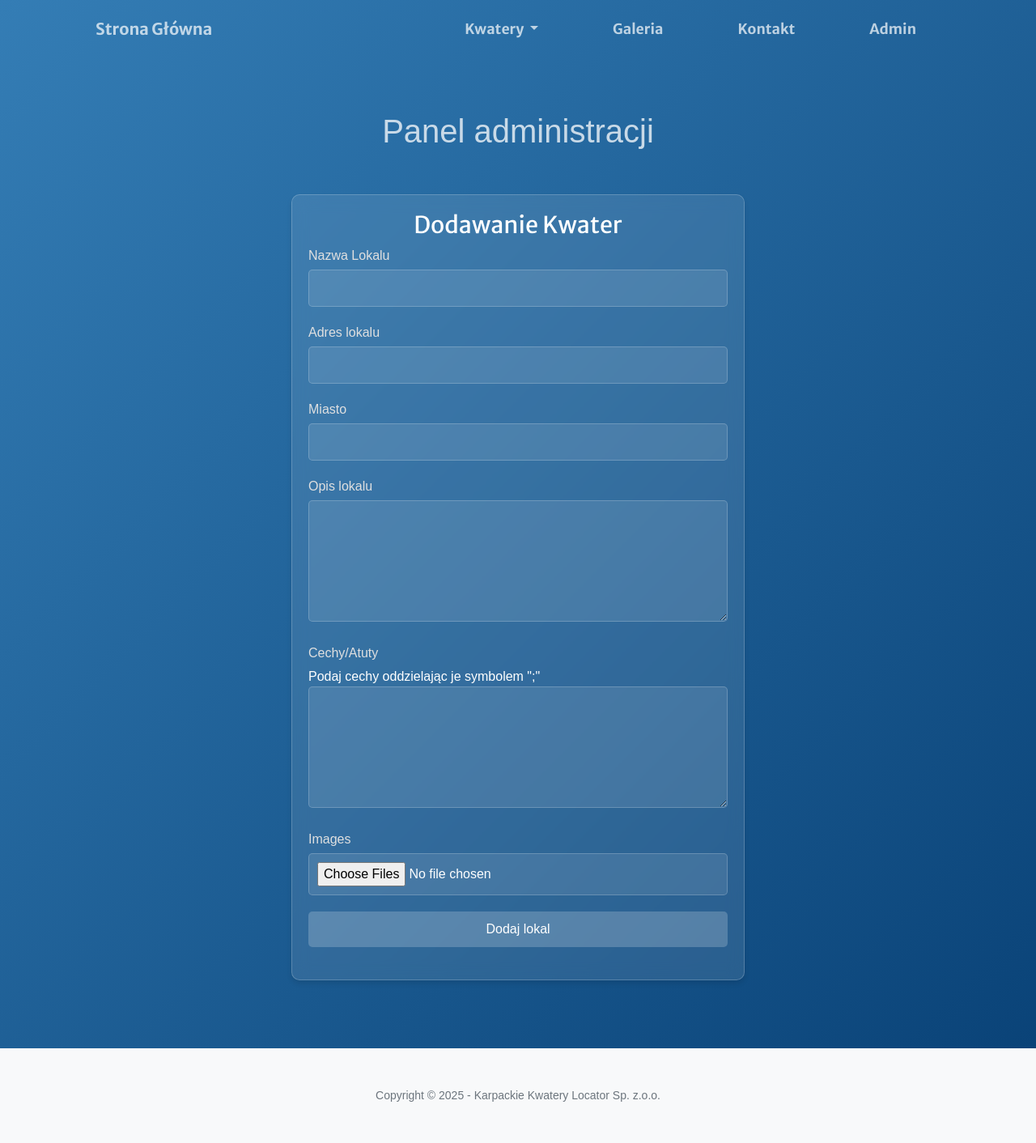
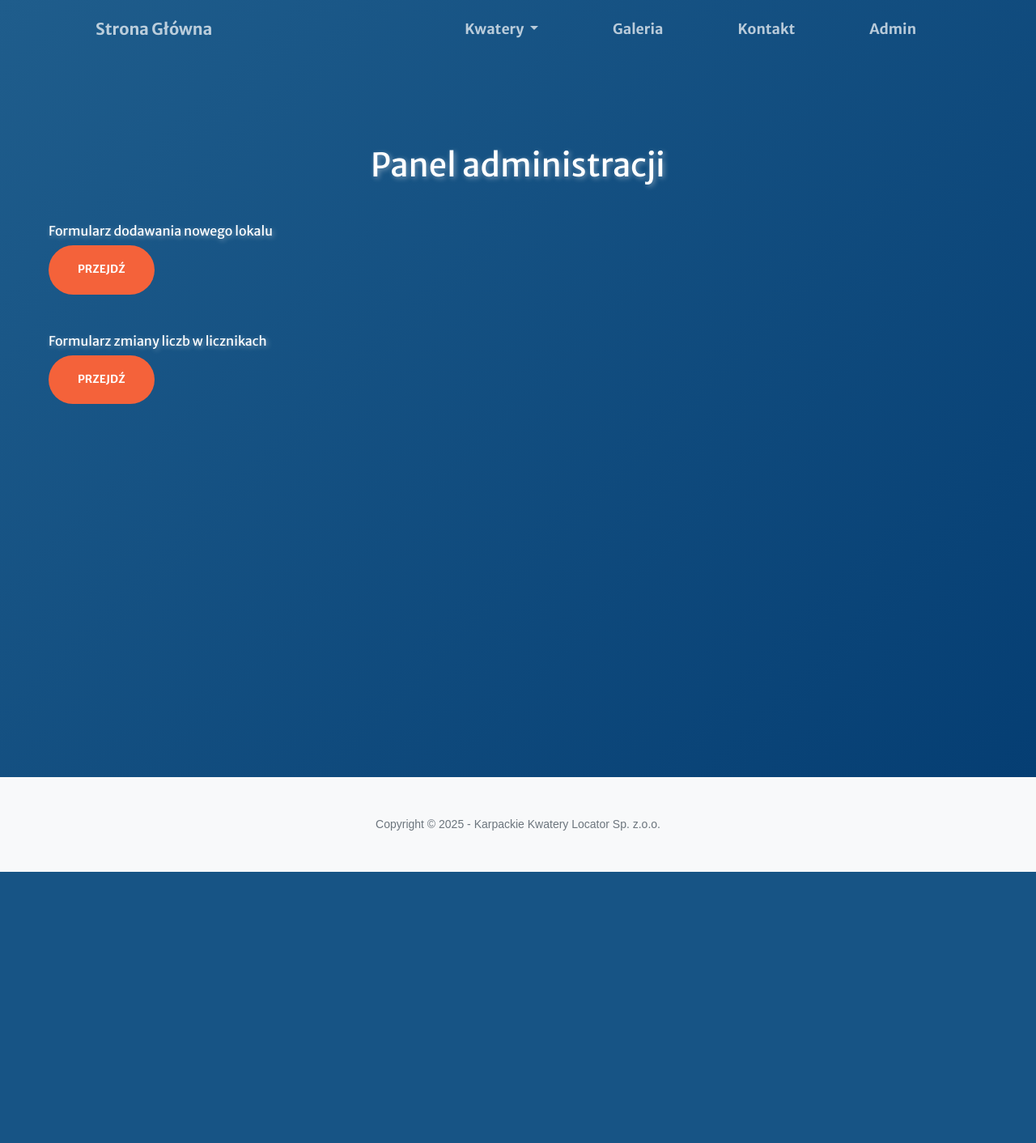
Before and after one commit to mykasero/Karpackie-Kwatery-Locator, a Django app: page /administracja/ in a window 1280 px wide. Shown: the whole page at 81% size. After the commit the page ends 1077 px from the top, so only its background shows below. Run offline with Django 5.2, Linux system fonts and the light colour scheme; data that the repository does not hold is empty; parts of the project's set-up code (start-up, migrations or seed data) failed here and were passed over; some libraries are stand-ins or nearby versions.

Commit message:
split the admin_page to separate templates, if client wants will reformat this to modals

```diff
--- a/templates/core/admin_page.html
+++ b/templates/core/admin_page.html
@@ -10,87 +10,24 @@
         .page-section{
             padding: 4rem 0;
         }
-        header.masthead {
-            padding-top: 10rem;
-            padding-bottom: calc(10rem - 4.5rem);
-            background: linear-gradient(135deg, rgb(31, 93, 140) 0%, rgb(5, 62, 115) 100%);
-            background-position: center;
-            background-repeat: no-repeat;
-            background-attachment: scroll;
-            background-size: cover;
-          }
-        .masthead{
-            /*background-image: url({% static 'images/bedroom_image.jpg'%});*/
-            background-size: cover;
-            background-position: center;
-            height: 100vh;
-        }
 
     </style>
     <link href="{% static 'css/form_styles.css'%}" rel="stylesheet" />
+    <link href="{% static 'css/gallery_styles.css'%}" rel="stylesheet" />
 {% endblock %}
 {% block content %}
-    <!-- Masthead-->
-    <!--<header class="masthead">
-        <div class="container px-4 px-lg-5 h-100">
-            <div class="row gx-4 gx-lg-5 h-100 align-items-center justify-content-center text-center">
-                <div class="col-lg-8 align-self-end">
-                    <h1 class="text-white font-weight-bold">Tu będzie strona dla adminów</h1>
-                </div>
-                <div class="col-lg-8 align-self-baseline">
-                    <p class="text-white-75 mb-5">Będzie tutaj forma m.in. do wypełniania która po otrzymaniu informacji i zdjęć automatycznie będzie
-                        dodawać nowe lokalizacje/mieszkania
-                    </p>
-                </div>
+    <div style="background: linear-gradient(135deg, rgb(31, 93, 140) 0%, rgb(5, 62, 115) 100%); padding-top: 10rem;">
+        <div class = "container2">
+            <h1 class="text-center mb-5 shadow-text" style="color:white;">Panel administracji</h1>
+            <div class="mb-5">
+                <h6 class="mb-2 shadow-text" style="color:white;">Formularz dodawania nowego lokalu</h6>
+                <a class="btn btn-primary btn-xl" href="dodaj_lokal">Przejdź</a>
+            </div>
+            <div class="mb-5">
+                <h6 class="mb-2 shadow-text" style="color:white;">Formularz zmiany liczb w licznikach</h6>
+                <a class="btn btn-primary btn-xl" href="liczniki">Przejdź</a>
             </div>
         </div>
-    </header>-->
-    <section class="page-section" style="background:linear-gradient(135deg, rgb(52, 125, 181) 0%, rgb(10, 67, 120) 100%);">
-        <div class = "container2">
-            <div class ="text-center mt-5">
-                <p class="text-white-75 mb-5" style="font-size:40px;color:black;">Panel administracji</p>
-            </div>
-            <!--<div style="display: flex;
-                        flex-direction: column;
-                        flex-wrap: wrap;
-                        align-content: center;">
-
-                <form method="post" class="AppartmentForm" enctype="multipart/form-data">
-                    {% csrf_token %}
-                    {% if form.non_field_errors %}
-                            {% for error in form.non_field_errors %}
-                                <div class="alert alert-error">{{ error }}</div>
-                            {% endfor %}
-                    {% endif %}
-                    {% for form_item in form %}
-                        {% if form_item != form.non_field_errors %}
-                            {{ form_item.label }}<br>
-                            {{ form_item.help_text}}<br>
-                            {{ form_item }}<br>
-                        {% endif %}
-                    {% endfor %}
-                    <button type="submit" class="btn mt3 text-center fs-6">
-                        Dodaj lokal
-                    </button>
-                </form>
-            </div>-->
-            <div class="form-container">
-                <h2>Dodawanie Kwater</h2>
-                <form method="post" enctype="multipart/form-data">
-                    {% csrf_token %}
-                    {% for field in form %}
-                        <div class="form-group">
-                            <label for="{{ field.id_for_label }}">{{ field.label }}</label>
-                            {% if field.label == "Cechy/Atuty" %}{{field.help_text}}{% endif %}
-                            {{ field }}
-                        </div>
-                    {% endfor %}
-                    <div class="form-group">
-                        <button type="submit">Dodaj lokal</button>
-                    </div>
-                </form>
-            </div>
-        </div>
-    </section>
+    </div>
 
 {% endblock %}
```
Also changed, not shown: templates/core/add_appartment.html (added, +45 -0 lines), templates/core/update_counters.html (added, +41 -0 lines).
